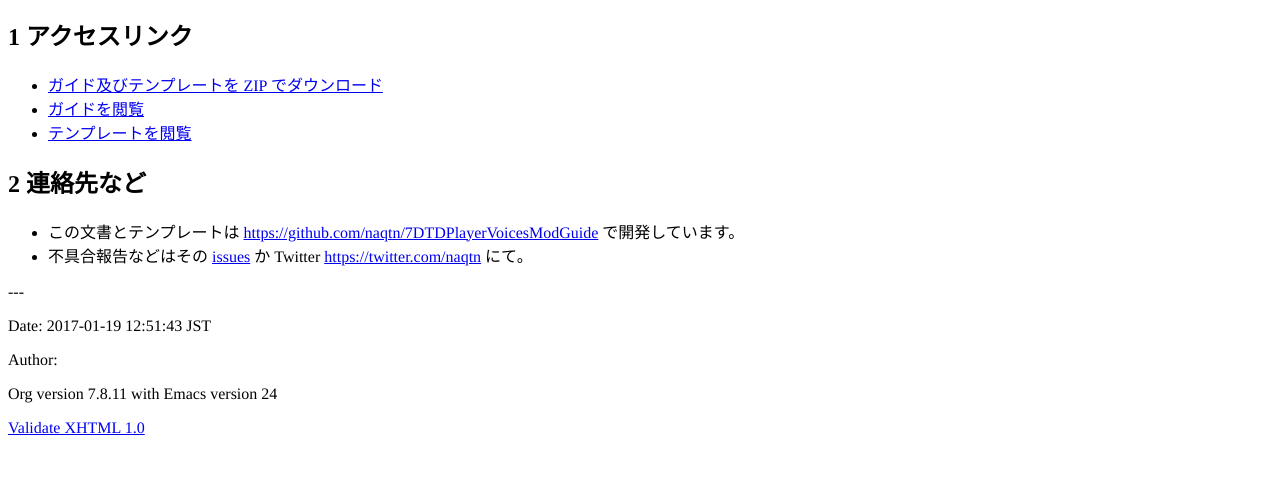
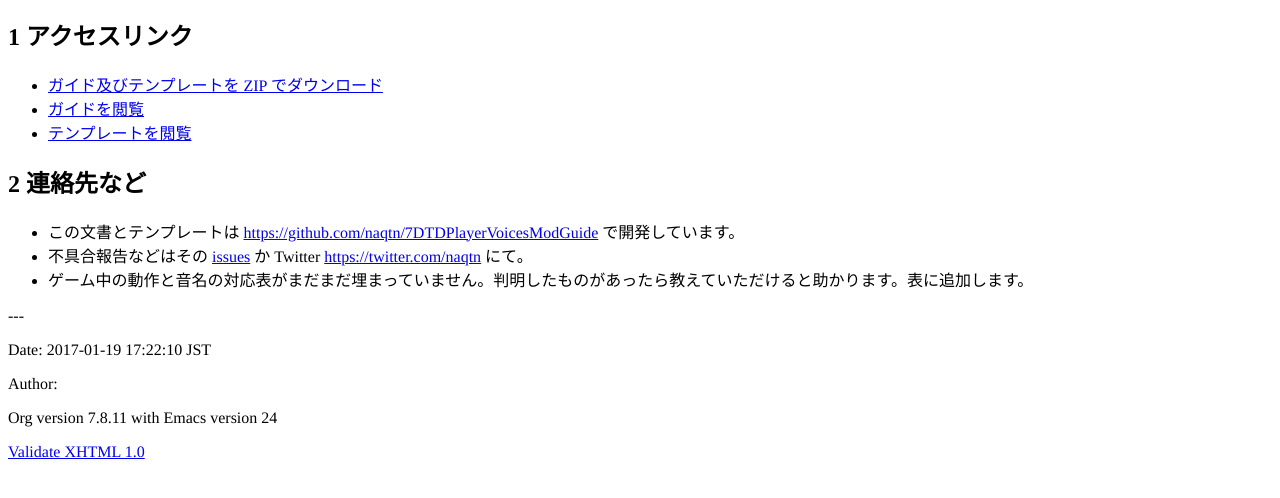
Before and after one commit to naqtn/7DTDPlayerVoicesModGuide, a plain HTML site: page index.html in a window 1280 px wide. Shown: the part 116-614 px from the top of the page. Drawn offline with Linux system fonts and the light colour scheme.

Commit message:
add feedback request comment

```diff
--- a/index.html
+++ b/index.html
@@ -7,7 +7,7 @@
 <meta http-equiv="Content-Type" content="text/html;charset=utf-8"/>
 <meta name="title" content="7 Days to Die 音声データ差し替えガイドおよびテンプレート"/>
 <meta name="generator" content="Org-mode"/>
-<meta name="generated" content="2017-01-19 12:51:43 JST"/>
+<meta name="generated" content="2017-01-19 17:22:10 JST"/>
 <meta name="author" content=""/>
 <meta name="description" content=""/>
 <meta name="keywords" content=""/>
@@ -126,6 +126,8 @@
 </li>
 <li>不具合報告などはその <a href="https://github.com/naqtn/7DTDPlayerVoicesModGuide/issues">issues</a> か Twitter <a href="https://twitter.com/naqtn">https://twitter.com/naqtn</a> にて。
 </li>
+<li>ゲーム中の動作と音名の対応表がまだまだ埋まっていません。判明したものがあったら教えていただけると助かります。表に追加します。
+</li>
 </ul>
 
 
@@ -136,7 +138,7 @@
 </div>
 
 <div id="postamble">
-<p class="date">Date: 2017-01-19 12:51:43 JST</p>
+<p class="date">Date: 2017-01-19 17:22:10 JST</p>
 <p class="author">Author: </p>
 <p class="creator">Org version 7.8.11 with Emacs version 24</p>
 <a href="http://validator.w3.org/check?uri=referer">Validate XHTML 1.0</a>
```
Also changed, not shown: 1 other file.
